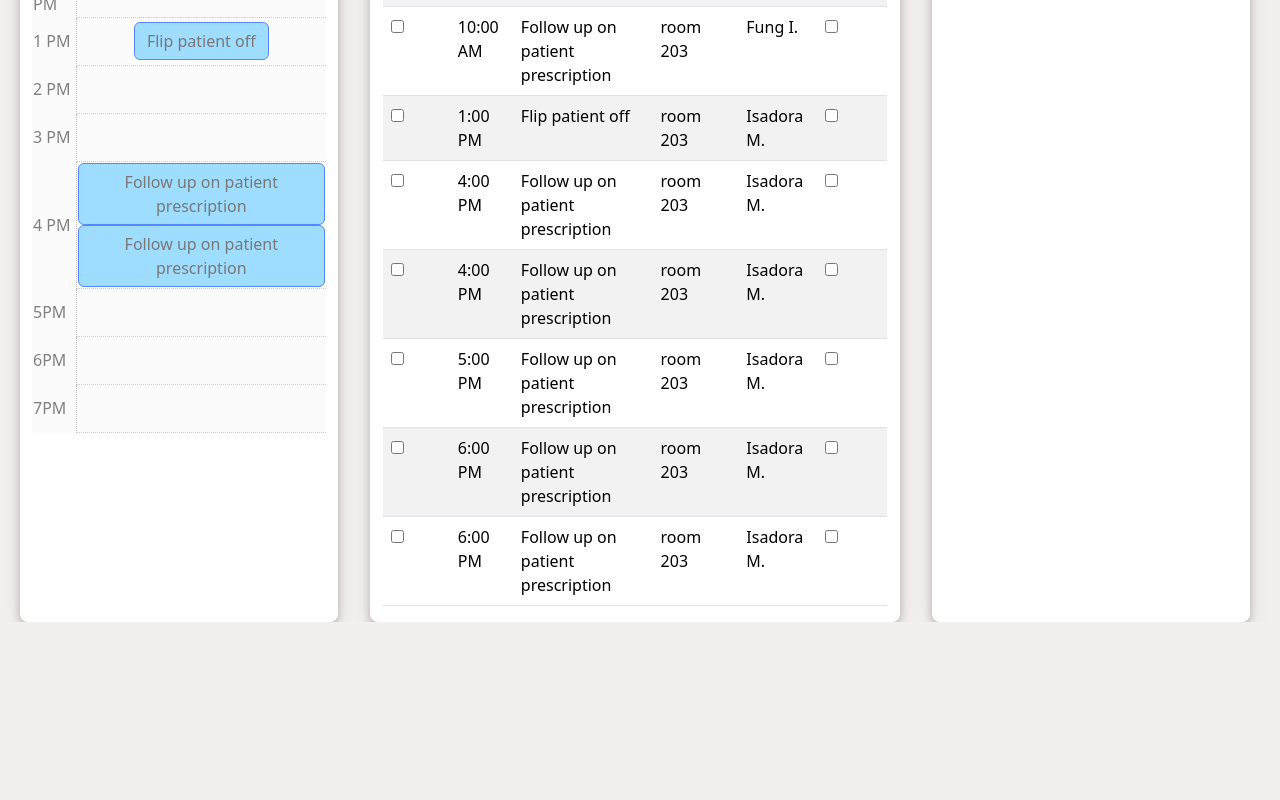
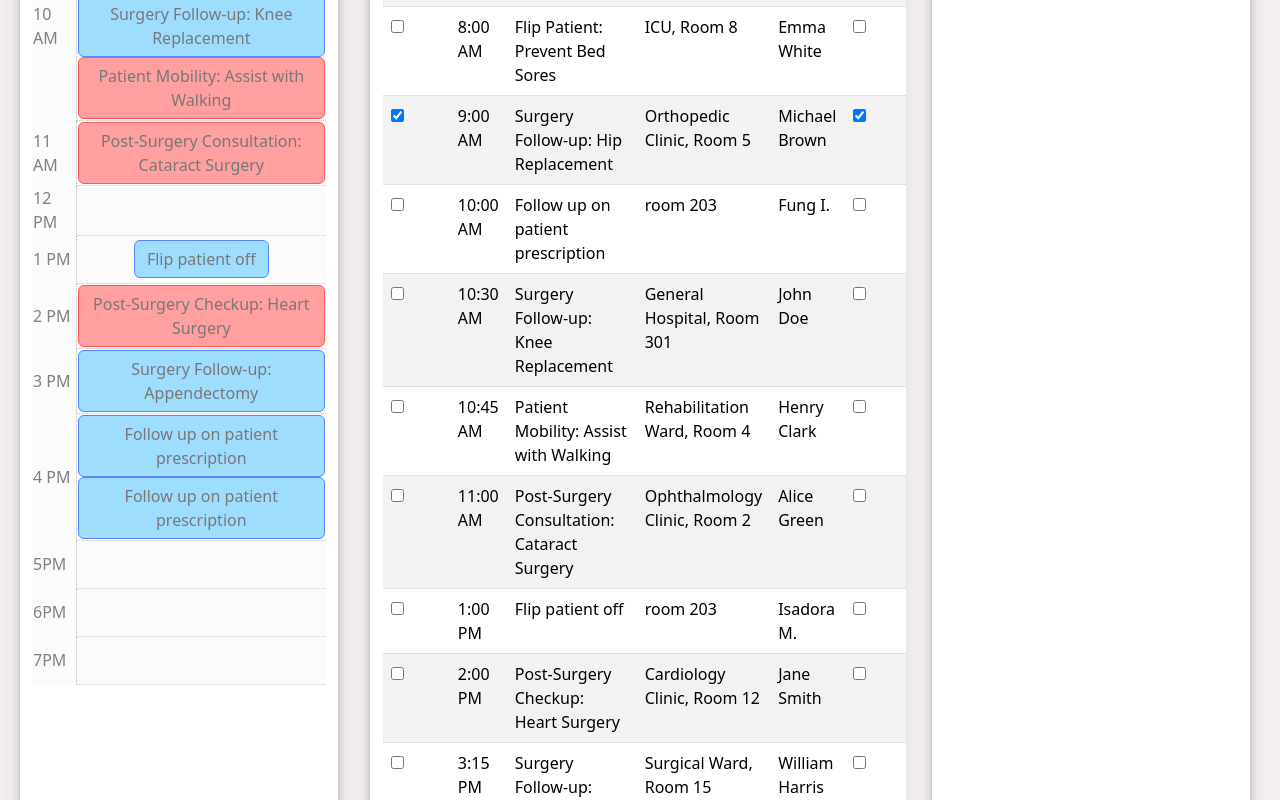
Before and after one commit to zmb6893/Med-o-matic, a Vue app in the folder frontend/: page / in a window 1280 px wide. Shown: the part 760-1560 px from the top of the page. Before the commit the page ends 1382 px from the top, so only its background shows below. Built offline with nearby package versions, Linux system fonts and the light colour scheme.

Commit message:
more tasks

```diff
--- a/frontend/src/data/tasks.ts
+++ b/frontend/src/data/tasks.ts
@@ -270,4 +270,81 @@ export const tasks: TaskType[] = [
 			type: 'PM'
 		}
 	},
+	{
+		status: 'UNCLAIMED',
+		name: 'Surgery Follow-up: Knee Replacement',
+		owner: '',
+		patient: 'John Doe',
+		location: 'General Hospital, Room 301',
+		date: new Date(),
+		startTime: { hour: 10, minute: 30, type: 'AM' },
+		endTime: { hour: 11, minute: 0, type: 'AM' },
+		id: crypto.randomUUID()
+	},
+	{
+		status: 'INCOMPLETE',
+		name: 'Post-Surgery Checkup: Heart Surgery',
+		owner: 'Dr. Sarah Lee',
+		patient: 'Jane Smith',
+		location: 'Cardiology Clinic, Room 12',
+		date: new Date(),
+		startTime: { hour: 2, minute: 0, type: 'PM' },
+		endTime: { hour: 2, minute: 30, type: 'PM' },
+		id: crypto.randomUUID()
+	},
+	{
+		status: 'COMPLETE',
+		name: 'Surgery Follow-up: Hip Replacement',
+		owner: 'Dr. Robert Johnson',
+		patient: 'Michael Brown',
+		location: 'Orthopedic Clinic, Room 5',
+		date: new Date(),
+		startTime: { hour: 9, minute: 0, type: 'AM' },
+		endTime: { hour: 9, minute: 45, type: 'AM' },
+		id: crypto.randomUUID()
+	},
+	{
+		status: 'INCOMPLETE',
+		name: 'Post-Surgery Consultation: Cataract Surgery',
+		owner: 'Dr. Emily Davis',
+		patient: 'Alice Green',
+		location: 'Ophthalmology Clinic, Room 2',
+		date: new Date(),
+		startTime: { hour: 11, minute: 0, type: 'AM' },
+		endTime: { hour: 11, minute: 30, type: 'AM' },
+		id: crypto.randomUUID()
+	},
+	{
+		status: 'UNCLAIMED',
+		name: 'Surgery Follow-up: Appendectomy',
+		owner: '',
+		patient: 'William Harris',
+		location: 'Surgical Ward, Room 15',
+		date: new Date(),
+		startTime: { hour: 3, minute: 15, type: 'PM' },
+		endTime: { hour: 3, minute: 45, type: 'PM' },
+		id: crypto.randomUUID()
+	},
+	{
+		status: 'INCOMPLETE',
+		name: 'Flip Patient: Prevent Bed Sores',
+		owner: 'Nurse Alex Morgan',
+		patient: 'Emma White',
+		location: 'ICU, Room 8',
+		date: new Date(),
+		startTime: { hour: 8, minute: 0, type: 'AM' },
+		endTime: { hour: 8, minute: 15, type: 'AM' },
+		id: crypto.randomUUID()
+	},
+	{
+		status: 'INCOMPLETE',
+		name: 'Patient Mobility: Assist with Walking',
+		owner: 'Nurse Mary Johnson',
+		patient: 'Henry Clark',
+		location: 'Rehabilitation Ward, Room 4',
+		date: new Date(),
+		startTime: { hour: 10, minute: 45, type: 'AM' },
+		endTime: { hour: 11, minute: 15, type: 'AM' },
+		id: crypto.randomUUID()
+	}
 ]
```
